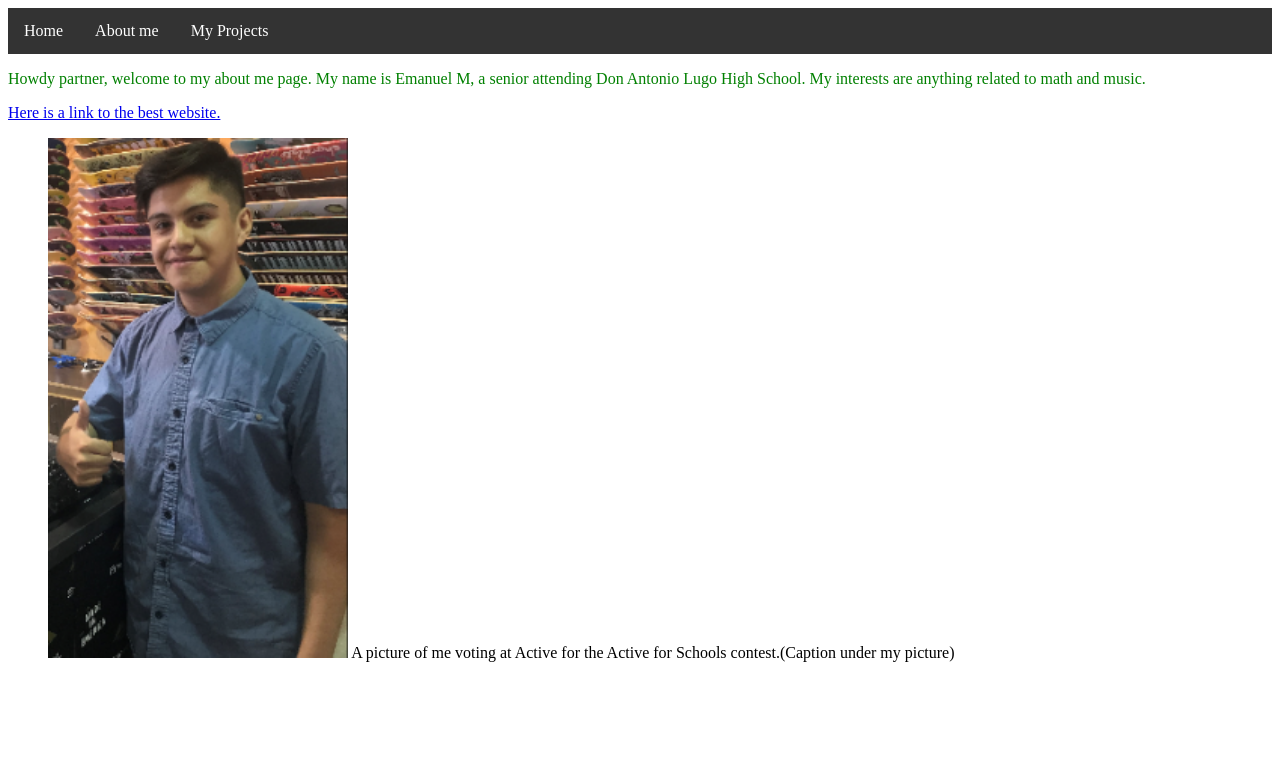
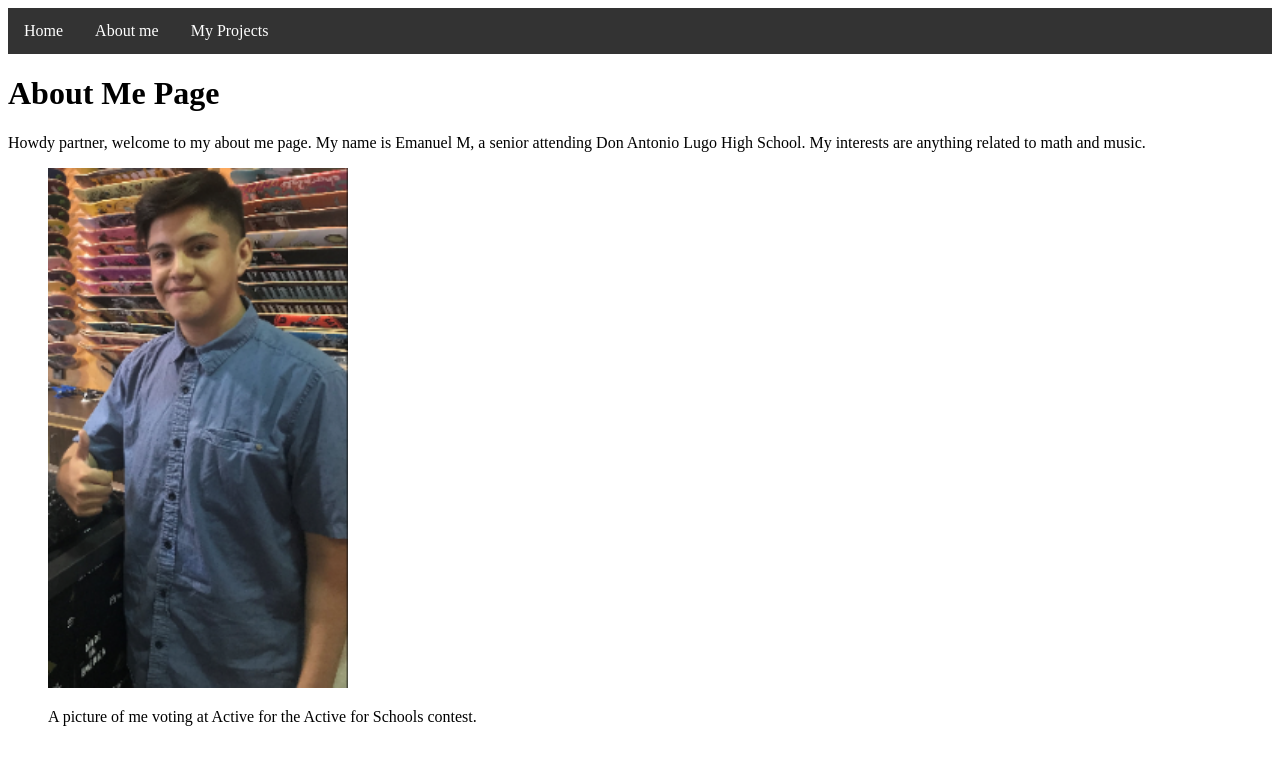
Before and after one commit to emurillo210/APCSP-Portfolio, a plain HTML site: page aboutme.html in a window 1280 px wide. Drawn offline with Linux system fonts and the light colour scheme.

Commit message:
adwadadwa

```diff
--- a/aboutme.html
+++ b/aboutme.html
@@ -43,15 +43,14 @@ li a:hover:not(.active) {
       <li><a href="aboutme.html">About me</a></li>
       <li><a href="projects.html"> My Projects</a></li>
     </ul>
+    <h1>About Me Page</h1>
 
 
-
-    <p>Howdy partner, welcome to my about me page. My name is Emanuel M, a senior attending Don Antonio Lugo High School. My interests are anything related to math and music.</p>
-    <a href="https://www.coolmathgames.com/" title="Cool Math Games homepage" target="_blank">Here is a link to the best website.</a>
+    <p style="color:black;">Howdy partner, welcome to my about me page. My name is Emanuel M, a senior attending Don Antonio Lugo High School. My interests are anything related to math and music.</p>
     <figure>
     <img src="images/moi.png" alt="A picture of me voting at Active for the Active for Schools contest. Behind are skateboards and I am wearing a blue button" width="300">
-    <figcapture>A picture of me voting at Active for the Active for Schools contest.(Caption under my picture)
-    </figcapture>
+    <p style="color:black;">A picture of me voting at Active for the Active for Schools contest.
+    </p>
     </figure>
   </body>
 </html>
--- a/styles/style.css
+++ b/styles/style.css
@@ -1,3 +1,9 @@
+h1 {
+  color: blue;
+  background-color: white;
+  border: 1px solid black;
+}
+
 h1 {
   color: blue;
   background-color: white;
```
Also changed, not shown: index.html (+2 -5 lines), projects.html (+3 -3 lines), images/death_rate_graph.PNG (added).
